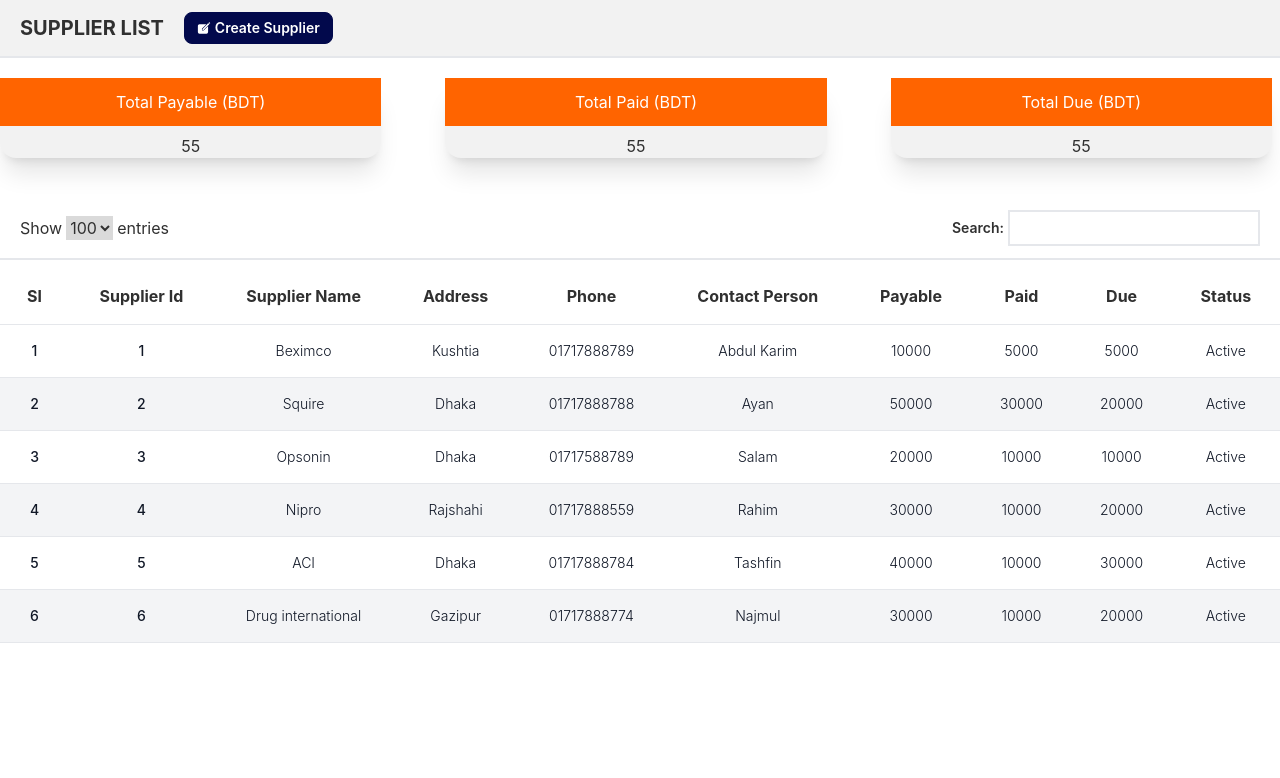
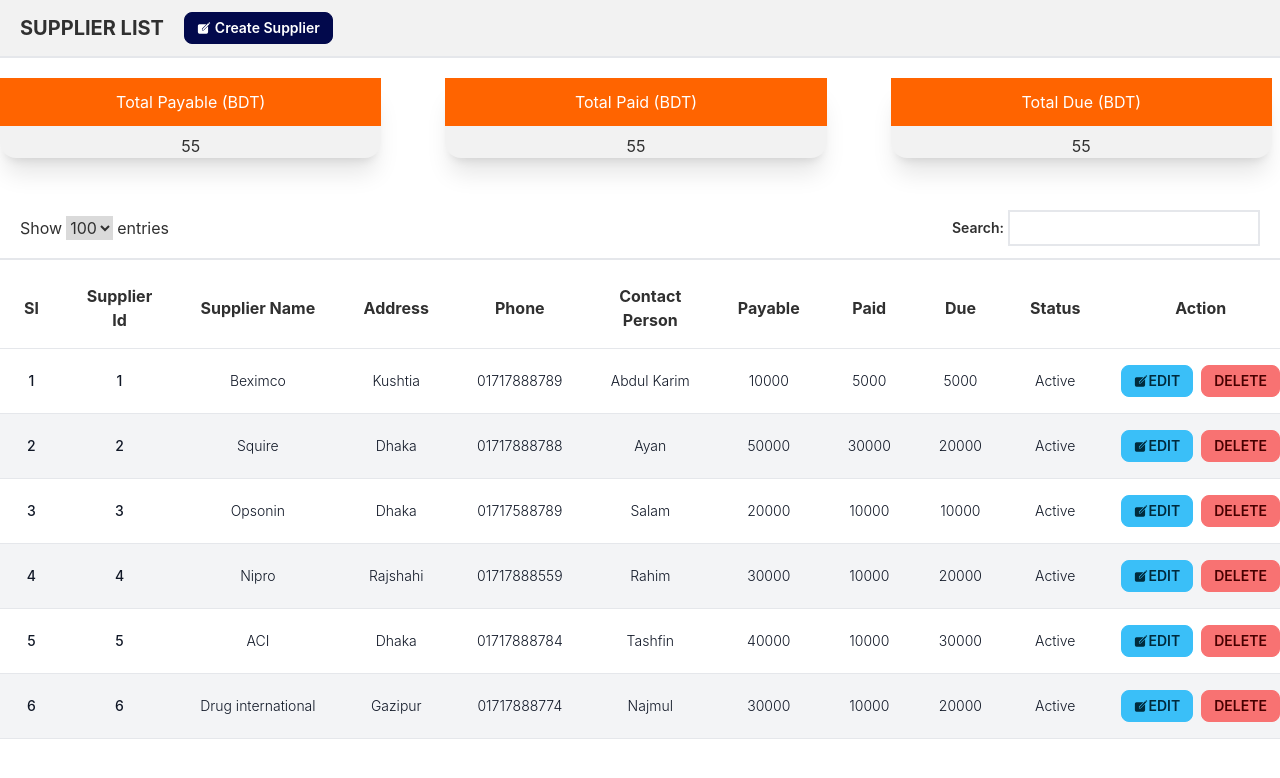
Before and after one commit to md-najmul-haque/medical-store-software, a React (Create React App) app: page / in a window 1280 px wide. Shown: the top 778 px of the page. Built offline with nearby package versions, Linux system fonts and the light colour scheme; what tw-elements would draw is missing.

Commit message:
supplier list completed

```diff
--- a/src/components/SupplierList.js
+++ b/src/components/SupplierList.js
@@ -98,7 +98,9 @@ const SupplierList = () => {
                                         <th scope="col" class="px-6 py-4">
                                             Status
                                         </th>
-
+                                        <th scope="col" class="px-6 py-4">
+                                            Action
+                                        </th>
                                     </tr>
                                 </thead>
                                 <tbody>
@@ -132,6 +134,10 @@ const SupplierList = () => {
                                                     <td class="text-sm text-gray-900 font-light px-6 py-4 whitespace-nowrap">
                                                         {supplier.status}
                                                     </td>
+                                                    <td class="text-sm text-gray-900 font-light px-6 py-4 whitespace-nowrap flex items-center justify-center">
+                                                        <button className="btn btn-sm btn-info"> <IoIosCreate /> Edit</button>
+                                                        <button className="btn btn-sm btn-error ml-2">Delete</button>
+                                                    </td>
                                                 </tr>
                                             )
                                         })
```
